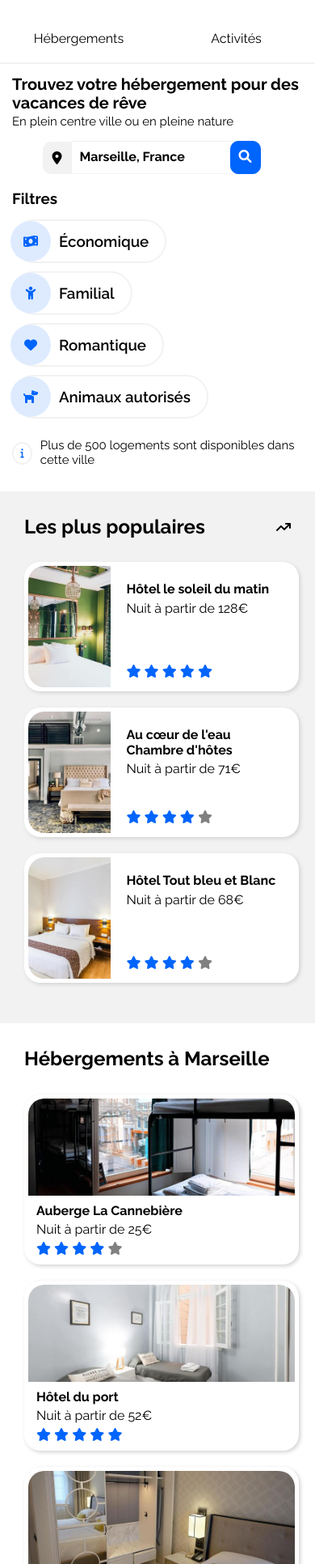
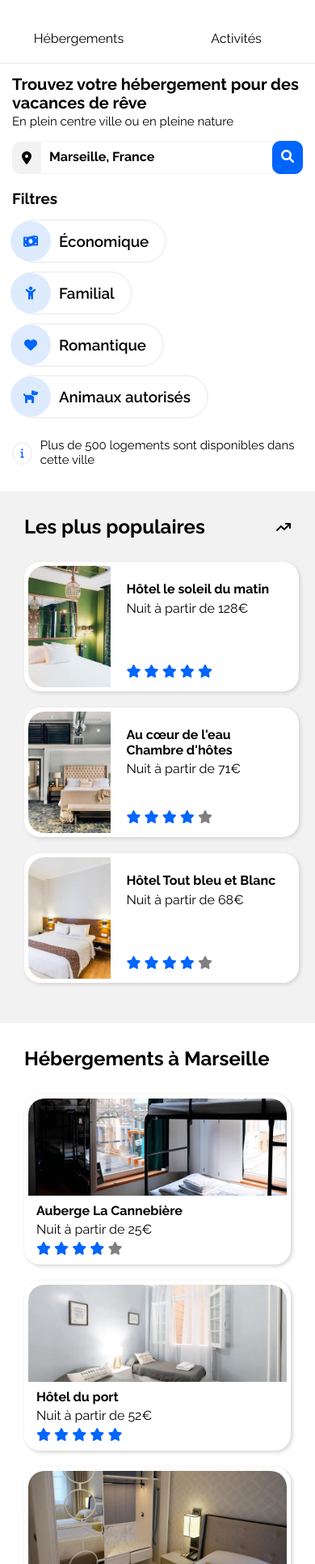
Before and after one commit to KLdvl/OC_P2_Booki, a plain HTML site: page index.html in a window 390 px wide. Shown: the part 68-2000 px from the top of the page at 81% size. Drawn offline with Linux system fonts and the light colour scheme.

Commit message:
Fix responsive large

```diff
--- a/css/style.css
+++ b/css/style.css
@@ -9,6 +9,7 @@
 body {
   font-family: "Raleway", sans-serif;
   box-sizing: border-box;
+  min-height: 100vh;
 }
 a {
   text-decoration: none;
@@ -216,6 +217,11 @@ h4 {
   margin-bottom: 30px;
   width: 100%;
 }
+.hotels .housing .housing__cards .card {
+  min-width: 30%;
+  display: flex;
+  justify-content: center;
+}
 .card a {
   display: flex;
   border-radius: 20px;
@@ -295,6 +301,8 @@ h4 {
 .activities {
   display: flex;
   flex-direction: column;
+  max-width: 1980px;
+  margin: 0 auto;
 }
 .activities .cards {
   display: flex;
@@ -313,7 +321,6 @@ h4 {
   width: 20%;
   display: flex;
   flex-direction: column;
-  height: 400px;
 }
 .activities .cards .card__double {
   justify-content: space-between;
@@ -478,7 +485,10 @@ h4 {
     margin: 10px 15px 20px;
   }
   .searchbar__form {
-    justify-content: center;
+    position: relative;
+  }
+  .searchbar__form input {
+    width: 85%;
   }
   .searchbar .searchbar__form .searchbar__form--button.search {
     display: none;
@@ -487,8 +497,8 @@ h4 {
     visibility: visible;
     border-radius: 10px;
     padding: 10px;
-    position: relative;
-    right: 15px;
+    position: absolute;
+    right: 0;
   }
   .filters .filters__container .filters__title {
     margin-bottom: 10px;
```
